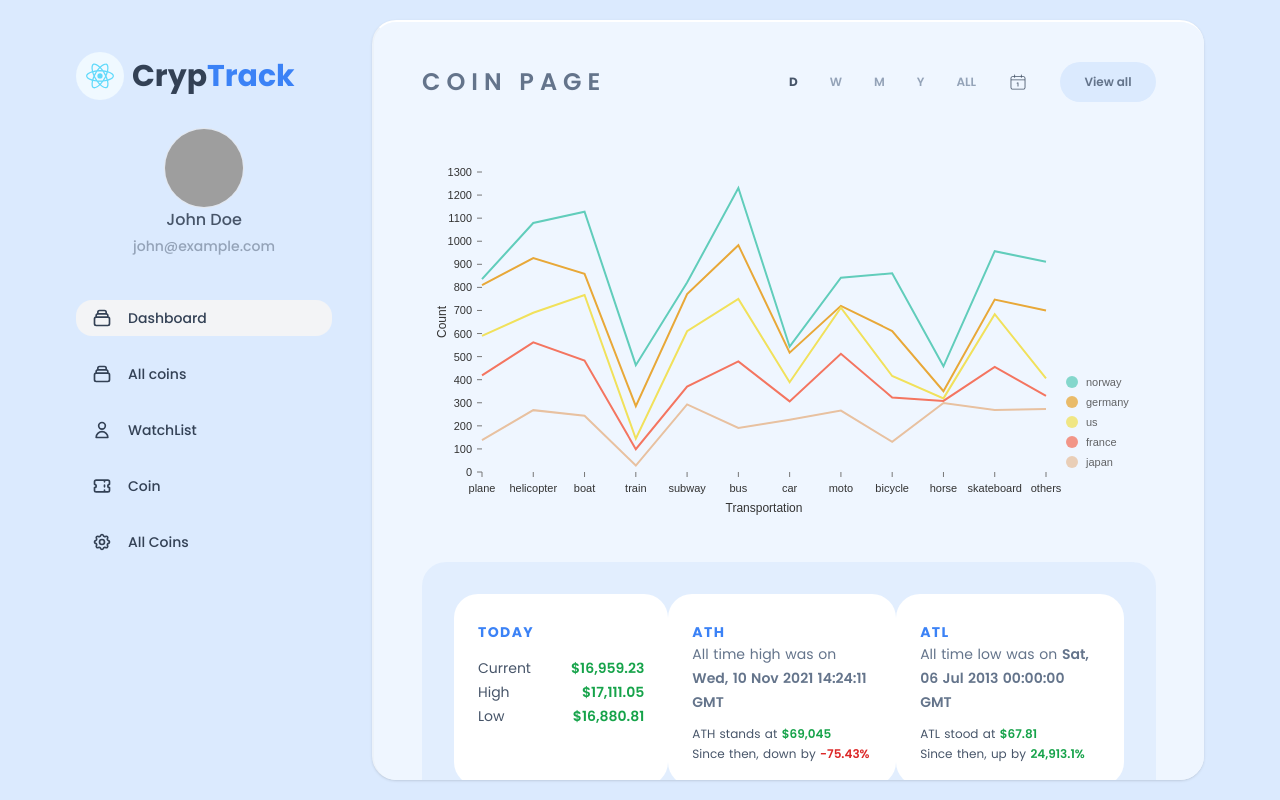
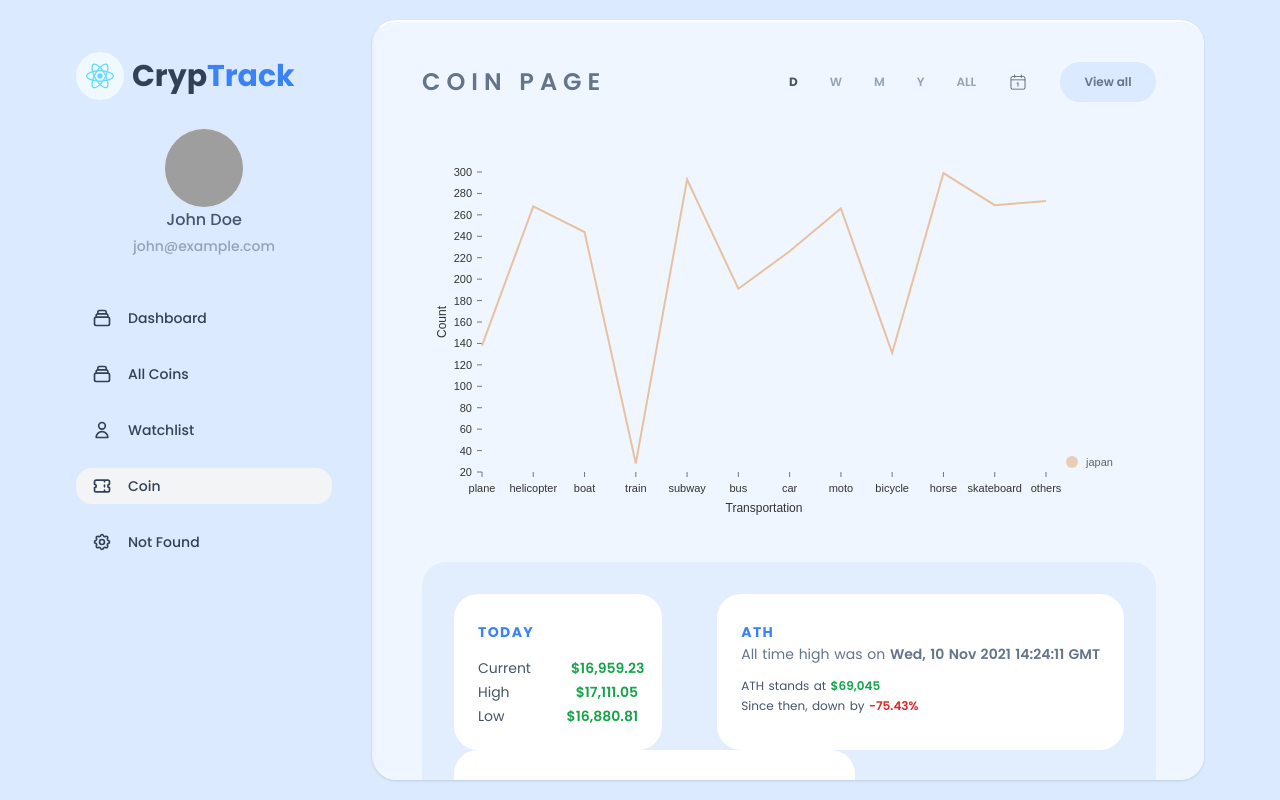
Before and after one commit to Sire-NILESH/coins-ts, a React (Create React App) app: page /coin in a window 1280 px wide. Built offline with nearby package versions, Linux system fonts and the light colour scheme; grey boxes are pictures that could not be loaded.

Commit message:
nav fixes

```diff
--- a/src/App.tsx
+++ b/src/App.tsx
@@ -76,7 +76,7 @@ function App() {
         <Route path="/" element={<MainPage />}>
           <Route path="dashboard" element={<DashBoard />} />
           <Route path="watchlist" element={<CoinsTable />} />
-          <Route path="all-coins" element={<AllCoinsTable />} />
+          <Route path="all_coins" element={<AllCoinsTable />} />
           <Route path="coin" element={<Coin />}>
             <Route path=":coinId" />
           </Route>
--- a/src/components/SideBar.tsx
+++ b/src/components/SideBar.tsx
@@ -1,24 +1,32 @@
 import React, { useState } from "react";
 import Brand from "./ui/Brand";
-import { Link } from "react-router-dom";
+import { Link, useLocation } from "react-router-dom";
 
+// const ids = [
+//   { id: "sdfke78ey", name: "Dashboard", pathName: "dashboard" },
+//   { id: "n4wr8343", name: "All Coins", pathName: "all_coins" },
+//   { id: "se3kj767u", name: "Watchlist", pathName: "watchlist" },
+//   { id: "kj88yf3dd", name: "Coin", pathName: "coin" },
+//   { id: "cbrg8r7wet", name: "Not Found", pathName: "not_found" },
+// ];
 const ids = [
-  { id: "sdfke78ey", name: "Dashboard" },
-  { id: "n4wr8343", name: "All Coins" },
-  { id: "se3kj767u", name: "WatchList" },
-  { id: "kj88yf3dd", name: "Coin" },
-  { id: "cbrg8r7wet", name: "Place holder" },
+  { id: "/dashboard", name: "Dashboard", pathName: "dashboard" },
+  { id: "/all_coins", name: "All Coins", pathName: "all_coins" },
+  { id: "/watchlist", name: "Watchlist", pathName: "watchlist" },
+  { id: "/coin", name: "Coin", pathName: "coin" },
+  { id: "/not_found", name: "Not Found", pathName: "not_found" },
 ];
 
 const SideBar = function () {
-  const [selected, setSelected] = useState("sdfke78ey");
-
+  const location = useLocation();
+  const [selected, setSelected] = useState(location.pathname || "dashboard");
+  console.log(location.pathname);
   // function selectNavItemHandler(navItem) {
   //   setSelected(navItem);
   // }
 
   return (
-    <div className="hidden md:flex font-poppins flex-grow-0 flex-col w-64 h-[95vh] py-8 text-slate-200 text-center">
+    <div className="hidden md:flex font-poppins flex-grow-0 flex-col lg:w-64 h-[95vh] py-8 text-slate-200 text-center">
       {/* BRANDING */}
       <Brand />
       {/* PROFILE */}
@@ -45,7 +53,7 @@ const SideBar = function () {
                 ? "bg-gray-100"
                 : "bg-transparent hover:bg-gray-300/60"
             }`}
-            to={"/dashboard"}
+            to={ids[0].pathName}
             onClick={function (e) {
               setSelected(ids[0].id);
             }}
@@ -65,7 +73,7 @@ const SideBar = function () {
               />
             </svg>
 
-            <span className="mx-4 font-medium">Dashboard</span>
+            <span className="mx-4 font-medium">{ids[0].name}</span>
           </Link>
 
           <Link
@@ -75,7 +83,7 @@ const SideBar = function () {
                 ? "bg-gray-100"
                 : "bg-transparent hover:bg-gray-300/60"
             }`}
-            to={"/all-coins"}
+            to={ids[1].pathName}
             onClick={function (e) {
               setSelected(ids[1].id);
             }}
@@ -95,7 +103,7 @@ const SideBar = function () {
               />
             </svg>
 
-            <span className="mx-4 font-medium">All coins</span>
+            <span className="mx-4 font-medium">{ids[1].name}</span>
           </Link>
 
           <Link
@@ -105,7 +113,7 @@ const SideBar = function () {
                 ? "bg-gray-100"
                 : "bg-transparent hover:bg-gray-300/60"
             }`}
-            to={"/watchlist"}
+            to={ids[2].pathName}
             onClick={function (e) {
               setSelected(ids[2].id);
             }}
@@ -132,7 +140,7 @@ const SideBar = function () {
               />
             </svg>
 
-            <span className="mx-4 font-medium">WatchList</span>
+            <span className="mx-4 font-medium">{ids[2].name}</span>
           </Link>
 
           <Link
@@ -145,7 +153,7 @@ const SideBar = function () {
             onClick={function (e) {
               setSelected(ids[3].id);
             }}
-            to={"/coin"}
+            to={ids[3].pathName}
           >
             <svg
               className="w-5 h-5"
@@ -162,11 +170,10 @@ const SideBar = function () {
               />
             </svg>
 
-            <span className="mx-4 font-medium">Coin</span>
+            <span className="mx-4 font-medium">{ids[3].name}</span>
           </Link>
 
           <Link
-            to={"/coin"}
             id={ids[4].id}
             className={`flex items-center px-4 py-2 text-sm mt-5 rounded-2xl text-slate-700  transition-colors duration-200 transform dark:text-gray-200  dark:hover:bg-gray-700 dark:hover:text-gray-200 ${
               selected === ids[4].id
@@ -176,6 +183,7 @@ const SideBar = function () {
             onClick={function (e) {
               setSelected(ids[4].id);
             }}
+            to={ids[4].pathName}
           >
             <svg
               className="w-5 h-5"
@@ -199,7 +207,7 @@ const SideBar = function () {
               />
             </svg>
 
-            <span className="mx-4 font-medium">All Coins</span>
+            <span className="mx-4 font-medium">{ids[4].name}</span>
           </Link>
         </nav>
       </div>
--- a/src/components/coins/CoinInfoCard.tsx
+++ b/src/components/coins/CoinInfoCard.tsx
@@ -45,7 +45,7 @@ const CoinInfoCard: React.FC<IProps> = (props) => {
 
       {/* GRAPH */}
       <div className="flex-[2] my-2">
-        <ChartMd color={props.graphColor} type="day" />
+        <ChartMd color={props.graphColor} type="day" size="sm" />
         {/* <SparkLine sparkLineData={props.data["sparkline_in_7d"].price} /> */}
       </div>
 
--- a/src/components/graph/ChartMd.tsx
+++ b/src/components/graph/ChartMd.tsx
@@ -16,6 +16,7 @@ import { chartOnlyData } from "../../data/chart/bitcoinChartOnly";
 interface IProps {
   type: "day" | "year" | "week";
   color: "blue" | "green" | "red";
+  size: "sm" | "lg";
 }
 
 ChartJS.register(
@@ -36,28 +37,18 @@ ChartJS.register(
 //    Legend
 //  );
 
-const options = {
+const options = (size: "sm" | "lg"): Object => {
+  return {
     responsive: true,
     elements: {
       line: {
-      borderWidth: 1,
+        borderWidth: Number(size === "sm" ? 2 : 3),
       },
       point: {
-      radius: 1,
+        radius: Number(size === "sm" ? 1 : 3),
       },
     },
-  scale: {
-    xAxes: [
-      {
-        display: false,
-      },
-    ],
-    yAxes: [
-      {
-        display: false,
-      },
-    ],
-  },
+  };
 };
 
 const colorCode = {
@@ -150,5 +141,11 @@ export default function ChartMd(props: IProps): JSX.Element {
       },
     ],
   };
-  return <Line options={options} data={data} className="cursor-pointer" />;
+  return (
+    <Line
+      options={options(props.size)}
+      data={data}
+      className="cursor-pointer"
+    />
+  );
 }
--- a/src/components/graph/nivo/LineChart.jsx
+++ b/src/components/graph/nivo/LineChart.jsx
@@ -2,6 +2,63 @@ import React from "react";
 // import PropTypes from "prop-types";
 
 import { ResponsiveLine } from "@nivo/line";
+
+const singleData = [
+  {
+    id: "japan",
+    color: "hsl(93, 70%, 50%)",
+    data: [
+      {
+        x: "plane",
+        y: 138,
+      },
+      {
+        x: "helicopter",
+        y: 268,
+      },
+      {
+        x: "boat",
+        y: 244,
+      },
+      {
+        x: "train",
+        y: 28,
+      },
+      {
+        x: "subway",
+        y: 293,
+      },
+      {
+        x: "bus",
+        y: 191,
+      },
+      {
+        x: "car",
+        y: 226,
+      },
+      {
+        x: "moto",
+        y: 266,
+      },
+      {
+        x: "bicycle",
+        y: 131,
+      },
+      {
+        x: "horse",
+        y: 299,
+      },
+      {
+        x: "skateboard",
+        y: 269,
+      },
+      {
+        x: "others",
+        y: 273,
+      },
+    ],
+  },
+];
 
 const data = [
   {
@@ -276,14 +333,18 @@ const data = [
   },
 ];
 
-const LineChart = () => {
+// interface IProps {
+//   single? : boolean;
+// }
+
+const LineChart = (props) => {
   // LineChart.propTypes = {
   //   data: PropTypes.object.isRequired,
   // };
 
   return (
     <ResponsiveLine
-      data={data}
+      data={props.single ? singleData : data}
       margin={{ top: 50, right: 110, bottom: 50, left: 60 }}
       xScale={{ type: "point" }}
       yScale={{
--- a/src/scenes/Coin.tsx
+++ b/src/scenes/Coin.tsx
@@ -11,6 +11,7 @@ import { Sparklines } from "react-sparklines";
 import { SparklinesLine } from "react-sparklines";
 import { SparklinesSpots } from "react-sparklines";
 import { BsCalendar4Week } from "react-icons/bs";
+import ChartMd from "../components/graph/ChartMd";
 
 // ONE YEAR AGO TIMESTAMP
 // new Date().setFullYear(new Date().getFullYear() - 1)
@@ -87,15 +88,16 @@ const Coin = () => {
 
       <main>
         {/* CHART */}
-        <div className="h-[25rem] mb-10">
+        <div className="h-[25rem] mb-10 w-full">
           {/* <ChartMd color="green" type="year" /> */}
-          <LineChart />
+          <LineChart single={true} />
+          {/* <ChartMd color="green" type="day" size="lg" /> */}
         </div>
         <div className="bg-blue-100/60 p-8 rounded-3xl">
           {/* ATH AND ATL ROW */}
-          <div className="flex justify-between">
+          <div className="flex flex-wrap justify-between">
             {/* HIGH/LOW TODAY */}
-            <div className="w-[15rem] rounded-3xl bg-white p-6">
+            <div className="w-[13rem] rounded-3xl bg-white p-6">
               <header className="mb-3 font-bold text-slate-600 py-1">
                 <p className="uppercase text-sm tracking-widest text-blue-500">
                   Today{" "}
@@ -109,7 +111,7 @@ const Coin = () => {
             </div>
 
             {/* ATH CARD */}
-            <div className="w-[24rem] rounded-3xl bg-white p-6">
+            <div className="min-w-[20rem] rounded-3xl bg-white p-6">
               <header className="mb-2 font-bold text-slate-600 py-1">
                 <p className="text-sm tracking-widest text-blue-500">
                   ATH{" "}
@@ -149,7 +151,7 @@ const Coin = () => {
             </div>
 
             {/* ATL CARD */}
-            <div className="w-[24rem] rounded-3xl bg-white p-6">
+            <div className="min-w-[20rem] rounded-3xl bg-white p-6">
               <header className="mb-2 font-bold text-slate-600 py-1">
                 <p className="text-sm tracking-widest text-blue-500">
                   {" "}
@@ -192,9 +194,9 @@ const Coin = () => {
         </div>
 
         {/* ROW 2 */}
-        <div className="p-8 flex justify-between">
+        <div className="py-8 flex justify-between">
           {/* MARKET CAP */}
-          <div className="w-[24rem] rounded-3xl shadow bg-white p-6">
+          <div className="min-w-[24rem] rounded-3xl shadow bg-white p-6">
             <header className="mb-3 font-bold text-slate-600 py-1">
               <p className="uppercase text-sm tracking-widest text-blue-500">
                 Market cap{" "}
@@ -258,7 +260,7 @@ const Coin = () => {
               </p> */}
               <footer className="!mt-4">
                 <Row
-                  title="Total Market cap of"
+                  title="Total Market cap"
                   value={coin.market_cap}
                   prepend="$"
                 />
--- a/src/scenes/MainPage.tsx
+++ b/src/scenes/MainPage.tsx
@@ -1,13 +1,29 @@
-import React from "react";
+import React, { useEffect } from "react";
 import { Navigate, Outlet } from "react-router-dom";
 import SideBar from "../components/SideBar";
+import { useNavigate, useLocation } from "react-router-dom";
+
+interface IProps {
+  children?: React.ReactElement | React.ReactNode;
+}
 
 // bg-neumorphic
-const MainPage = () => {
+const MainPage: React.FC<IProps> = (props) => {
+  const location = useLocation();
+  const navigate = useNavigate();
+
+  useEffect(() => {
+    if (location.pathname === "/") {
+      navigate("/dashboard");
+    }
+  }, [location.pathname, navigate]);
+
+  // if(location.pathname === '/')
   return (
     <div className="flex gap-10">
       <SideBar />
       <div className="w-[65vw] h-[95vh] overflow-y-scroll shadow border-t-white border-t-2 rounded-3xl border-l-2 border-l-gray-200/30 bg-blue-50 py-4 xl:py-10 px-6 md:px-10 xl:px-12">
+        {/* {props.children} */}
         <Outlet />
       </div>
     </div>
```
Also changed, not shown: src/scenes/DashBoard.tsx (+5 -5 lines). Lines whose indentation alone changed are shown as unchanged.
